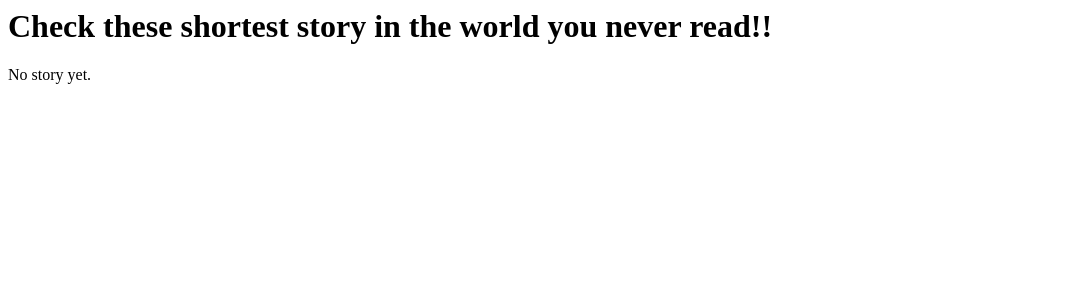
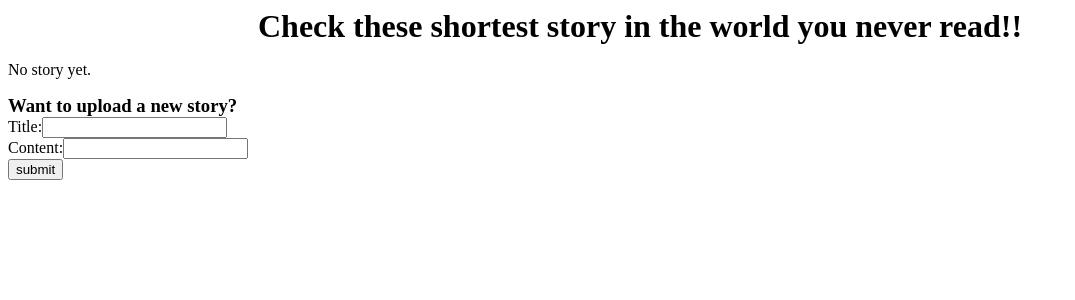
Before and after one commit to YuduDu/Django_Du, a Django app: template python1/storys/templates/storys/index.html in a window 1280 px wide. Shown: the top 300 px of the page, without its empty margins (0-1075 px from the left). Run offline with Django 3.2, Linux system fonts and the light colour scheme; the template is opened without the code that fills it, so the values that code supplies are empty; parts of the project's set-up code (start-up, migrations or seed data) failed here and were passed over.

Commit message:
upload story

```diff
--- /dev/null
+++ b/python1/storys/static/storys/stylesheet.css
@@ -0,0 +1,19 @@
+h1 {
+	margin: auto;
+	text-align: center;
+}
+
+li{
+	margin: auto;
+}
+p {
+}
+
+h3{
+	margin: auto;
+}
+
+form {
+	margin: auto;
+
+}
--- a/python1/storys/templates/storys/index.html
+++ b/python1/storys/templates/storys/index.html
@@ -1,3 +1,6 @@
+{% load staticfiles %}
+
+<link style="text/css" rel="stylesheet" href="{% static 'storys/stylesheet.css'%}"/>
 <head>
 	<title>Shortest Story</title>
 </head>
@@ -14,4 +17,13 @@
 {% else %}
     <p>No story yet.</p>
 {% endif %}
+
+<h3>Want to upload a new story?</h3>
+{%if error_message %}<p style="color: red"><strong>{{error_message}}</strong></p>{% endif %}
+<form action="{% url 'newstory' %}" method="post">
+	{% csrf_token %}
+	Title:<input type="text" name="title"/><br />
+	Content:<input type="text" name="content"/><br />
+	<input type="submit" value="submit"/>
+</form>
 </body>
--- a/python1/storys/urls.py
+++ b/python1/storys/urls.py
@@ -18,4 +18,5 @@ urlpatterns =patterns('',
 
 	url(r'^(?P<story_id>\d+)/comm/$', views.comm, name='comm'),
 	url(r'^(?P<story_id>\d+)/back/$', views.back, name='back'),
+	url(r'^newstory/$', views.newstory, name='newstory'),
 )
```
Also changed, not shown: python1/storys/templates/storys/detail.html (+10 -5 lines), python1/storys/views.py (+16 -6 lines), python1/db.sqlite3, 2 other files.
